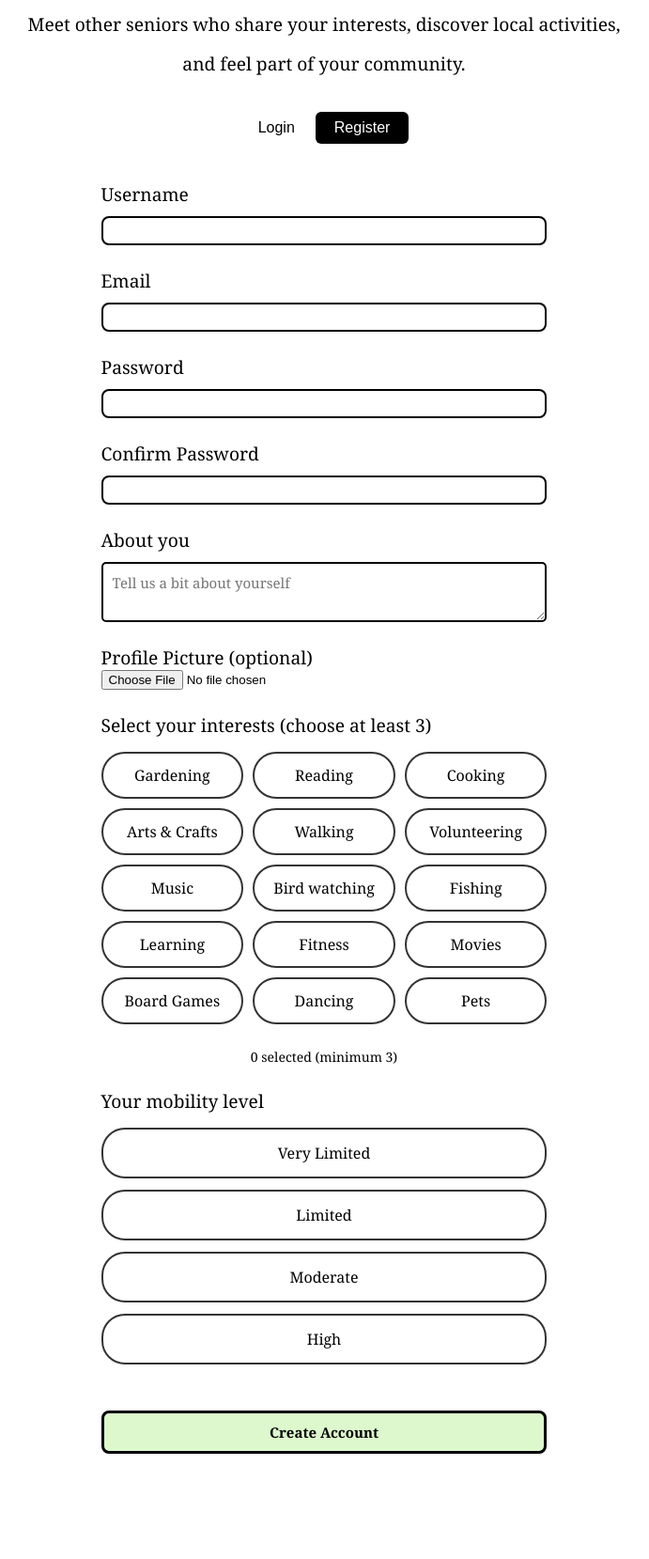
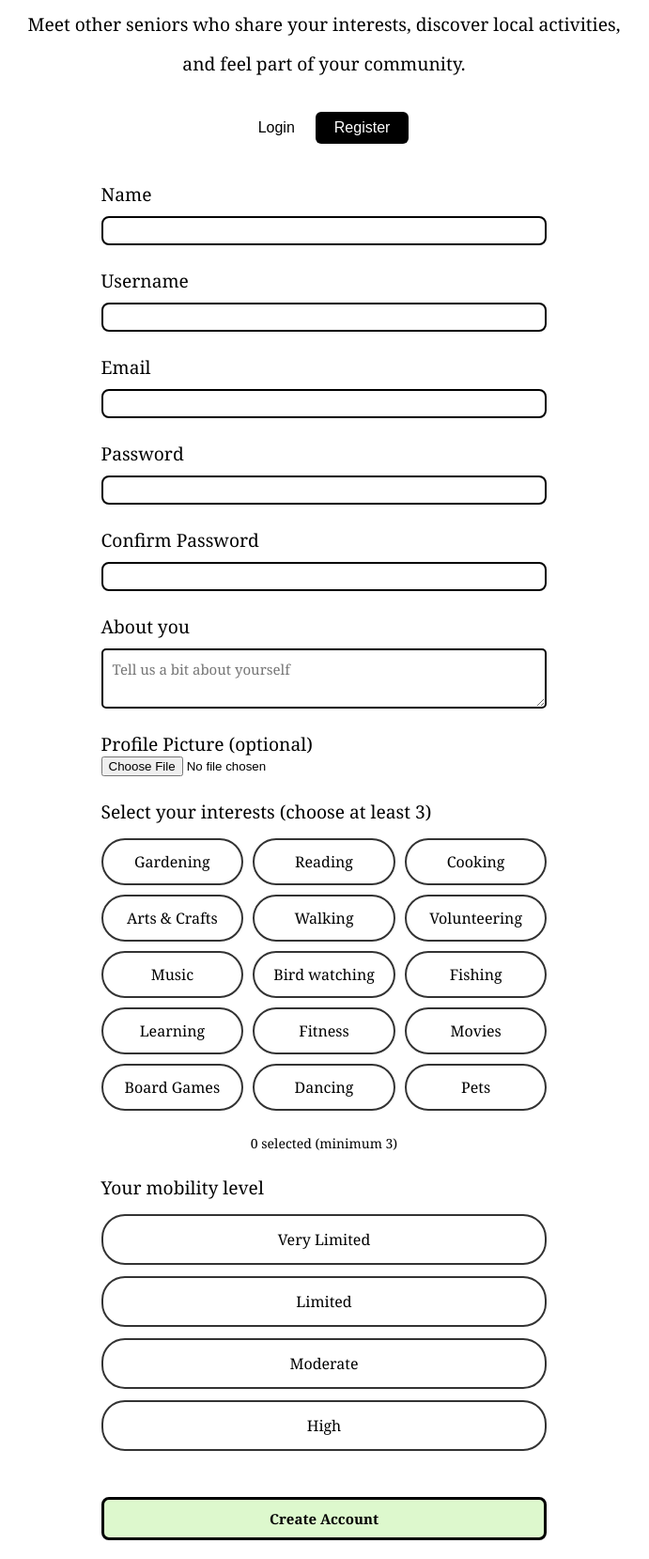
Before and after one commit to kesiyajacob/kingston-companions, a Flask app: page /register in a window 1280 px wide. Shown: the part 303-1962 px from the top of the page at 94% size, without its empty margins (295-986 px from the left). Before the commit the page ends 1850 px from the top, so only its background shows below. Run offline with Flask 3, Linux system fonts and the light colour scheme.

Commit message:
added name attribute for user

```diff
--- a/app.py
+++ b/app.py
@@ -166,12 +166,12 @@ def dashboard():
 
     You are speaking directly to:
     User:
-    Name: {user.username}
+    Name: {user.name}
     Interests: {user.interests}
     Bio: {user.bio}
 
     You're introducing them to a potential friend:
-    Name: {matched_user.username}
+    Name: {matched_user.name}
     Interests: {matched_user.interests}
     Bio: {matched_user.bio}
 
@@ -179,7 +179,7 @@ def dashboard():
     Name: {suggested_outing.name}
     Description: {suggested_outing.description}
 
-    Please respond in this exact format, speaking directly to {user.username}:
+    Please respond in this exact format, speaking directly to {user.name}:
 
     MATCH_REASON:
     (2-3 friendly sentences explaining why these two people would get along)
@@ -245,6 +245,7 @@ def login():
 @app.route('/register', methods=['POST', 'GET'])
 def register():
     if request.method == "POST":
+        name = request.form['name']
         username = request.form['username']
         email = request.form['email']
         password = request.form['password']
@@ -284,6 +285,7 @@ def register():
                 print("DEBUG: No profile picture or empty filename")
 
             new_user = User(
+                name=name,
                 username=username,
                 email=email,
                 password=password_hash,
@@ -333,7 +335,8 @@ def edit_profile():
             flash('Incorrect current password', 'danger')
             return render_template('edit_profile.html', user=user)
 
-        # Update username and email
+        # Update name, username and email
+        new_name = request.form['name']
         new_username = request.form['username']
         new_email = request.form['email']
 
@@ -350,6 +353,7 @@ def edit_profile():
                 return render_template('edit_profile.html', user=user)
 
         # Update basic info
+        user.name = new_name
         user.username = new_username
         user.email = new_email
         user.bio = request.form['bio']
--- a/models.py
+++ b/models.py
@@ -4,6 +4,7 @@ db = SQLAlchemy()
 
 class User(db.Model):
     id = db.Column(db.Integer, primary_key=True)
+    name = db.Column(db.String(50), nullable=False)
     email = db.Column(db.String(100), unique=True, nullable = False )
     username = db.Column(db.String(50), unique=True, nullable=False)
     password = db.Column(db.String(100), nullable=False)
--- a/templates/auth.html
+++ b/templates/auth.html
@@ -56,6 +56,10 @@
 <!-- -------- ---------------register form------------------------------------------->
     <div id='register-form' class="form-content {% if active_tab=='register' %} active{% endif %}">
         <form method="POST" action="{{url_for('register')}}" enctype="multipart/form-data">
+            <div class="form-group">
+                <label for="register-name">Name</label>
+                <input type="text" id="register-name" name="name" required>
+            </div>
             <div class="form-group">
                 <label for="register-username">Username</label>
                 <input type="text" id="register-username" name="username" required>
--- a/templates/dashboard.html
+++ b/templates/dashboard.html
@@ -34,12 +34,12 @@
         <div class="card match-card">
 
             {% if match.profile_pic and match.profile_pic != '' %}
-                <img src="{{ url_for('static', filename='profile_pics/' + match.profile_pic) }}" alt="{{ match.username }}'s profile photo">
+                <img src="{{ url_for('static', filename='profile_pics/' + match.profile_pic) }}" alt="{{ match.name }}'s profile photo">
             {% else %}
-            <img src="{{ url_for('static', filename='woman.jpg') }}" alt="{{ match.username }}'s profile photo">
+            <img src="{{ url_for('static', filename='woman.jpg') }}" alt="{{ match.name }}'s profile photo">
              {% endif %}
 
-            <h3 style="text-align: center;">{{ match.username }}</h3>
+            <h3 style="text-align: center;">{{ match.name }}</h3>
             <div class="bio">
                 <p>{{ match.bio }}</p>
             </div>
--- a/templates/edit_profile.html
+++ b/templates/edit_profile.html
@@ -34,6 +34,10 @@
 
 
     <form method="POST" action="{{ url_for('edit_profile') }}" enctype="multipart/form-data">
+        <div class="form-group">
+            <label for="edit-name">Name</label>
+            <input type="text" id="edit-name" name="name" value="{{ user.name }}" required>
+        </div>
         <div class="form-group">
             <label for="edit-username">Username</label>
             <input type="text" id="edit-username" name="username" value="{{ user.username }}" required>
```
Also changed, not shown: seed.py (+24 -20 lines).
